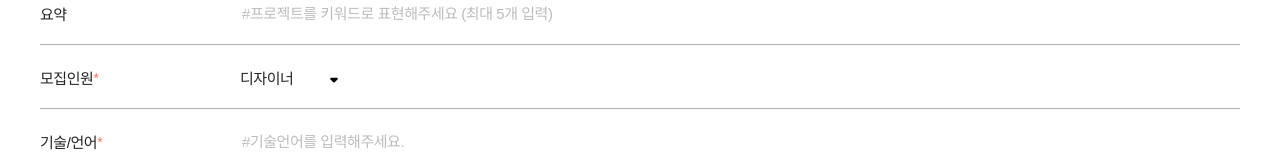
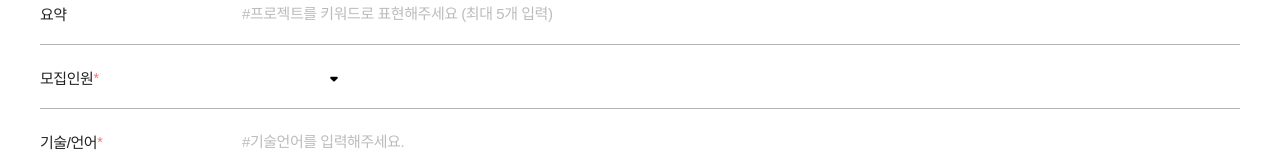
Before and after one commit to ProjectCoco/wayfarer-frontend, a Next.js app: page /write in a window 1280 px wide. Shown: the part 194-354 px from the top of the page. Built offline with nearby package versions, Linux system fonts and the light colour scheme; a web font is replaced by a local one.

Commit message:
Feat : placeHolder 추가 및 스크롤 기능 추가

```diff
--- a/components/pages/write/DropDown.tsx
+++ b/components/pages/write/DropDown.tsx
@@ -1,14 +1,14 @@
 import React, { useEffect, useState } from "react";
 import styled from "styled-components";
-
-const items = ["프론트엔드", "백엔드", "디자인", "기획자", "기타"];
+import DropDownIcon from "./DropDownIcon";
 
 interface Props {
-  icon: React.ReactNode;
   width: string;
+  menuItems: string[];
+  defaultValue?: string;
 }
 
-function DropDown({ icon, ...props }: Props) {
+function DropDown({ menuItems, defaultValue, ...props }: Props) {
   const [isDrop, setIsDrop] = useState(false);
   const ref = React.useRef<HTMLDivElement>(null);
 
@@ -28,12 +28,12 @@ function DropDown({ icon, ...props }: Props) {
   return (
     <DropDownBlock ref={ref}>
       <Block onClick={() => setIsDrop((pre) => !pre)} {...props}>
-        <span>디자이너</span>
-        {icon}
+        <DefaultValue>{defaultValue}</DefaultValue>
+        <DropDownIcon />
       </Block>
       {isDrop && (
         <DropDownBox>
-          {items.map((item) => (
+          {menuItems.map((item) => (
             <DropDownItem key={item}>{item}</DropDownItem>
           ))}
         </DropDownBox>
@@ -81,10 +81,15 @@ const DropDownBox = styled.div`
   box-shadow: 0px 5px 10px rgba(0, 0, 0, 0.1);
   border-radius: 8px;
   top: 39px;
-  left: 0;
+  left: -20px;
   width: 120px;
+  height: 200px;
   padding: 20px;
   z-index: 2;
+  overflow-y: scroll;
+  ::-webkit-scrollbar {
+    display: none; /* Chrome, Safari, Opera*/
+  }
 `;
 
 const DropDownItem = styled.div`
@@ -102,3 +107,15 @@ const DropDownItem = styled.div`
     opacity: 1;
   }
 `;
+
+const Value = styled.span`
+  font-weight: 500;
+  font-size: 15px;
+  line-height: 18px;
+  letter-spacing: -0.03em;
+  color: #222222;
+`;
+
+const DefaultValue = styled(Value)`
+  opacity: 0.3;
+`;
```
